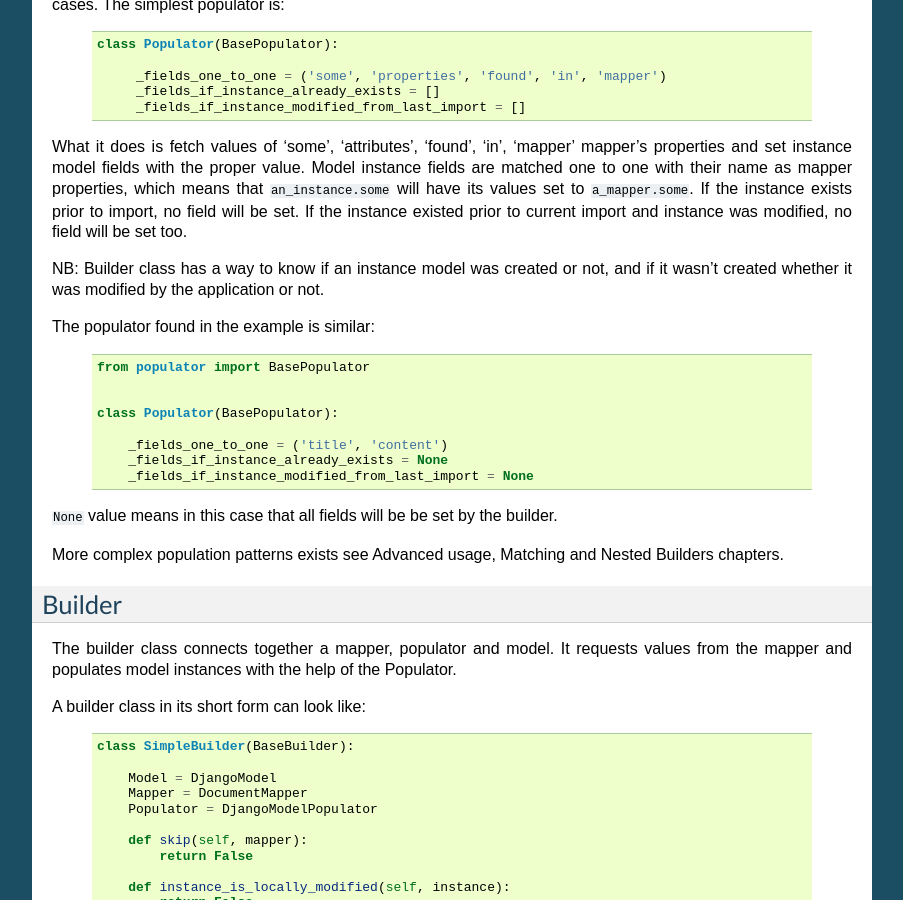
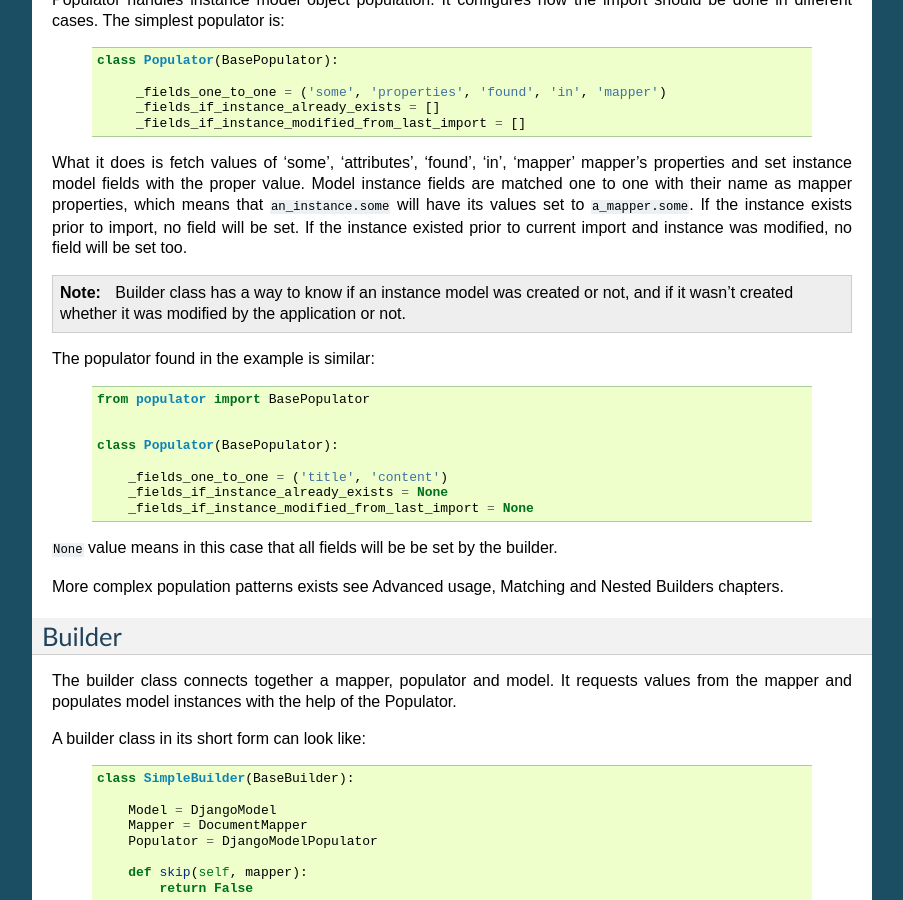
Before and after one commit to liberation/django-swallow, a Sphinx documentation site: the page built from doc/source/walkthrough.rst, in a window 1280 px wide and 900 px high, scrolled down 2657 px. Shown: the whole window, without its empty margins (198-1101 px from the left). Built offline with Sphinx 7.4.7, drawn with Linux system fonts in a browser that asks for light colours; some of the changed text lies outside the part shown.

Commit message:
editing documentation

```diff
--- a/doc/source/index.rst
+++ b/doc/source/index.rst
@@ -47,7 +47,7 @@
 
   git clone https://github.com/liberation/django-swallow.git
 
-Don't forget to have a look at the `Walkthrough Tutorial`_.
+Don't forget to have a look at the walkthrough tutorial.
 
 Project configuration
 ---------------------
--- a/doc/source/matching.rst
+++ b/doc/source/matching.rst
@@ -16,7 +16,7 @@
 
 An example matching xml file follows:
 
-  .. code-block: xml
+.. code-block:: xml
 
   <maps default="ninja">
     <map>
@@ -42,7 +42,7 @@
 For instance the first set in the example matching file generate a code
 equivalent to:
 
-  .. code-block: python
+.. code-block:: python
 
   (mapper.title == "foo" or mapper.title == "bar") and mapper.suptitle == "baz"
 
--- a/doc/source/walkthrough.rst
+++ b/doc/source/walkthrough.rst
@@ -22,7 +22,7 @@
 Configuration
 -------------
 
-A *Configuration* class defines an import feature, you will most likely name
+A configuration class defines an import feature, you will most likely name
 it after the job the import get done.
 
 This class specialize on several aspects of the import:
@@ -45,7 +45,7 @@
 the configuration class, in this case ``github``, and store in it ``work``,
 ``error``, ``done`` the imported files.
 
-  .. warning::
+.. note::
 
   You have to create the ``input`` directory yourself
 
@@ -183,8 +183,11 @@
 instance existed prior to current import and instance was modified, no field
 will be set too.
 
-NB: Builder class has a way to know if an instance model was created or not,
-and if it wasn't created whether it was modified by the application or not.
+
+.. note::
+
+  Builder class has a way to know if an instance model was created or not,
+  and if it wasn't created whether it was modified by the application or not.
 
 The populator found in the example is similar:
 
```
